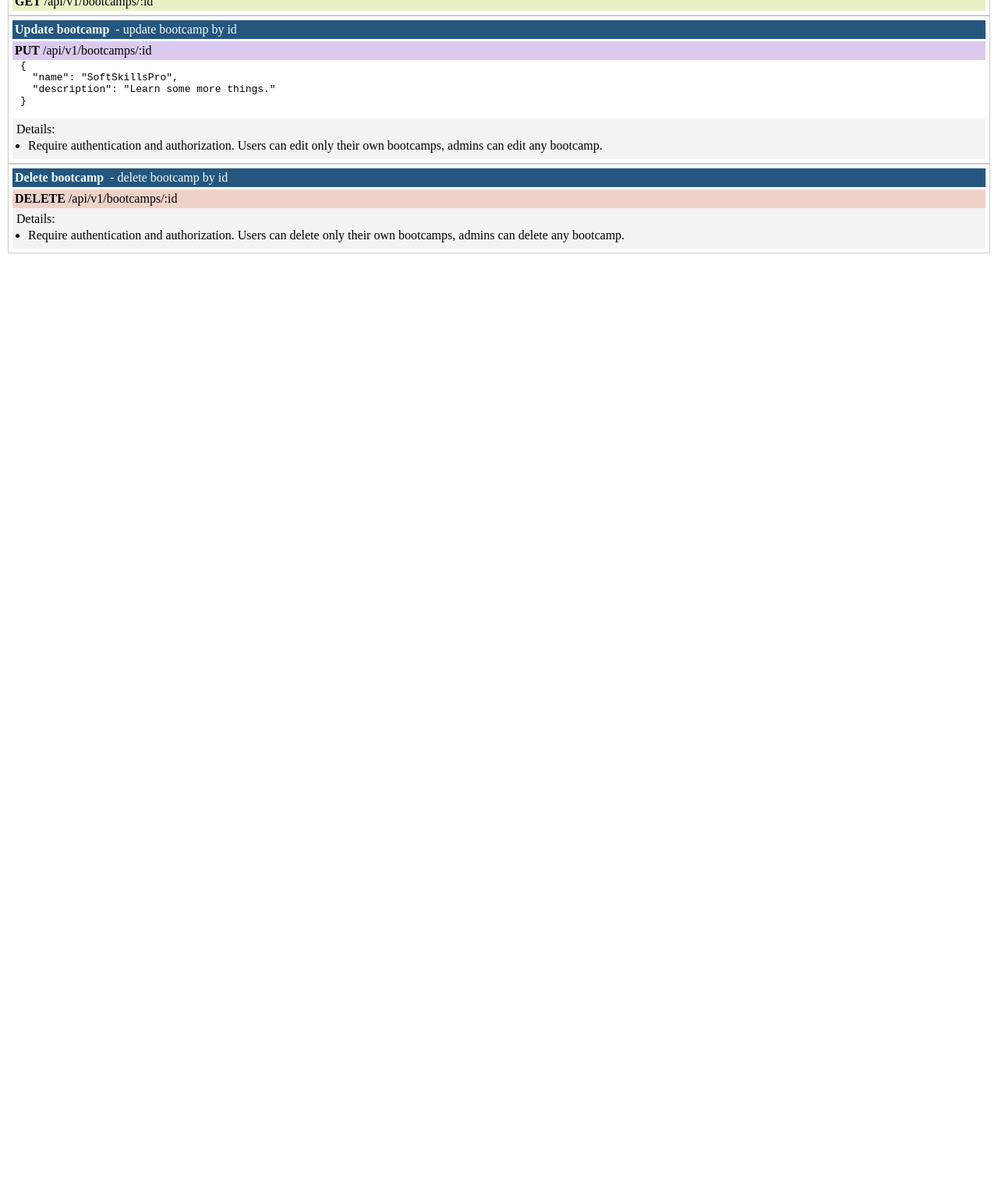
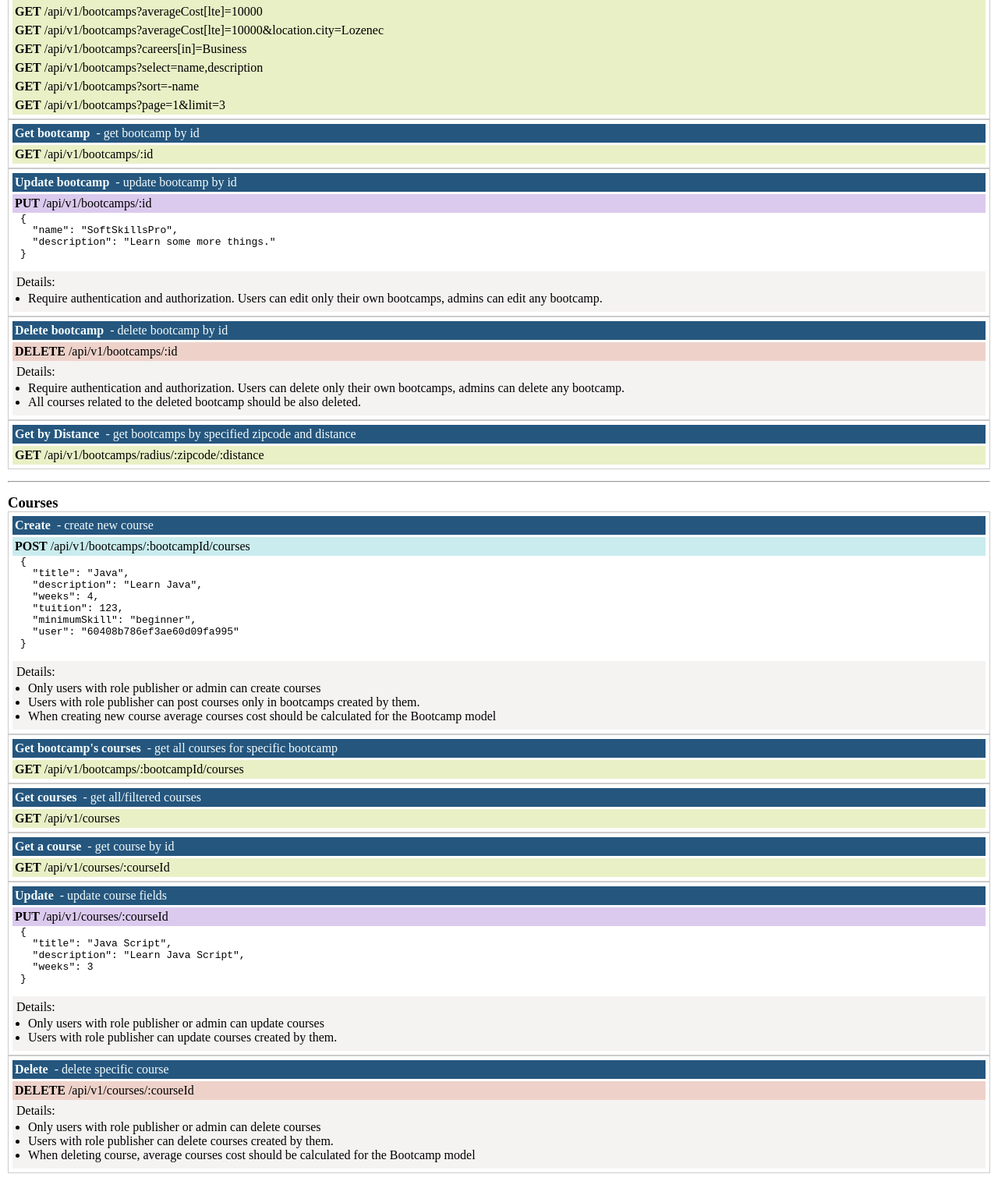
Before and after one commit to BZIvanov/extract-color-from-text, a website: page api.html in a window 1280 px wide. Shown: the part 832-2347 px from the top of the page at 78% size. Before the commit the page ends 1167 px from the top, so only its background shows below. Drawn offline with Linux system fonts and the light colour scheme.

Commit message:
added course related routes docs

```diff
--- a/api.html
+++ b/api.html
@@ -74,6 +74,14 @@
 }
           </pre>
         </div>
+        <div class="details">
+          <p>Details:</p>
+          <ul>
+            <li>
+              Users with role Admin should be manually updated in the database
+            </li>
+          </ul>
+        </div>
       </div>
       <div class="route">
         <div class="title">
@@ -137,6 +145,21 @@
           <span>&nbsp; - get all/filtered bootcamps</span>
         </div>
         <p class="get"><strong>GET</strong> /api/v1/bootcamps</p>
+        <p class="get">
+          <strong>GET</strong> /api/v1/bootcamps?averageCost[lte]=10000
+        </p>
+        <p class="get">
+          <strong>GET</strong>
+          /api/v1/bootcamps?averageCost[lte]=10000&location.city=Lozenec
+        </p>
+        <p class="get">
+          <strong>GET</strong> /api/v1/bootcamps?careers[in]=Business
+        </p>
+        <p class="get">
+          <strong>GET</strong> /api/v1/bootcamps?select=name,description
+        </p>
+        <p class="get"><strong>GET</strong> /api/v1/bootcamps?sort=-name</p>
+        <p class="get"><strong>GET</strong> /api/v1/bootcamps?page=1&limit=3</p>
       </div>
       <div class="route">
         <div class="title">
@@ -182,6 +205,128 @@
               Require authentication and authorization. Users can delete only
               their own bootcamps, admins can delete any bootcamp.
             </li>
+            <li>
+              All courses related to the deleted bootcamp should be also
+              deleted.
+            </li>
+          </ul>
+        </div>
+      </div>
+      <div class="route">
+        <div class="title">
+          <h4>Get by Distance</h4>
+          <span>&nbsp; - get bootcamps by specified zipcode and distance</span>
+        </div>
+        <p class="get">
+          <strong>GET</strong> /api/v1/bootcamps/radius/:zipcode/:distance
+        </p>
+      </div>
+    </div>
+
+    <hr />
+
+    <div>
+      <h3>Courses</h3>
+      <div class="route">
+        <div class="title">
+          <h4>Create</h4>
+          <span>&nbsp; - create new course</span>
+        </div>
+        <p class="post">
+          <strong>POST</strong> /api/v1/bootcamps/:bootcampId/courses
+        </p>
+        <div class="body">
+          <pre>
+{
+  "title": "Java",
+  "description": "Learn Java",
+  "weeks": 4,
+  "tuition": 123,
+  "minimumSkill": "beginner",
+  "user": "60408b786ef3ae60d09fa995"
+}
+          </pre>
+        </div>
+        <div class="details">
+          <p>Details:</p>
+          <ul>
+            <li>Only users with role publisher or admin can create courses</li>
+            <li>
+              Users with role publisher can post courses only in bootcamps
+              created by them.
+            </li>
+            <li>
+              When creating new course average courses cost should be calculated
+              for the Bootcamp model
+            </li>
+          </ul>
+        </div>
+      </div>
+      <div class="route">
+        <div class="title">
+          <h4>Get bootcamp's courses</h4>
+          <span>&nbsp; - get all courses for specific bootcamp</span>
+        </div>
+        <p class="get">
+          <strong>GET</strong> /api/v1/bootcamps/:bootcampId/courses
+        </p>
+      </div>
+      <div class="route">
+        <div class="title">
+          <h4>Get courses</h4>
+          <span>&nbsp; - get all/filtered courses</span>
+        </div>
+        <p class="get"><strong>GET</strong> /api/v1/courses</p>
+      </div>
+      <div class="route">
+        <div class="title">
+          <h4>Get a course</h4>
+          <span>&nbsp; - get course by id</span>
+        </div>
+        <p class="get"><strong>GET</strong> /api/v1/courses/:courseId</p>
+      </div>
+      <div class="route">
+        <div class="title">
+          <h4>Update</h4>
+          <span>&nbsp; - update course fields</span>
+        </div>
+        <p class="put"><strong>PUT</strong> /api/v1/courses/:courseId</p>
+        <div class="body">
+          <pre>
+{
+  "title": "Java Script",
+  "description": "Learn Java Script",
+  "weeks": 3
+}
+          </pre>
+        </div>
+        <div class="details">
+          <p>Details:</p>
+          <ul>
+            <li>Only users with role publisher or admin can update courses</li>
+            <li>
+              Users with role publisher can update courses created by them.
+            </li>
+          </ul>
+        </div>
+      </div>
+      <div class="route">
+        <div class="title">
+          <h4>Delete</h4>
+          <span>&nbsp; - delete specific course</span>
+        </div>
+        <p class="delete"><strong>DELETE</strong> /api/v1/courses/:courseId</p>
+        <div class="details">
+          <p>Details:</p>
+          <ul>
+            <li>Only users with role publisher or admin can delete courses</li>
+            <li>
+              Users with role publisher can delete courses created by them.
+            </li>
+            <li>
+              When deleting course, average courses cost should be calculated
+              for the Bootcamp model
+            </li>
           </ul>
         </div>
       </div>
--- a/models/course.js
+++ b/models/course.js
@@ -23,10 +23,6 @@ const schema = new Schema(
       type: String,
       required: [true, 'Please provide minimum skill'],
       enum: ['beginner', 'intermediate', 'advanced'],
-    },
-    scolarshipAvailable: {
-      type: Boolean,
-      default: false,
     },
     bootcamp: {
       type: Schema.Types.ObjectId,
--- a/routes/courses.js
+++ b/routes/courses.js
@@ -2,7 +2,7 @@ const router = require('express').Router({ mergeParams: true });
 const {
   getCourses,
   getCourse,
-  addCourse,
+  createCourse,
   updateCourse,
   deleteCourse,
 } = require('../controllers/courses');
@@ -12,7 +12,7 @@ const authorize = require('../middlewares/authorize');
 router
   .route('/')
   .get(getCourses)
-  .post(authenticate, authorize('publisher', 'admin'), addCourse);
+  .post(authenticate, authorize('publisher', 'admin'), createCourse);
 router
   .route('/:id')
   .get(getCourse)
```
Also changed, not shown: controllers/courses.js (+4 -4 lines).
